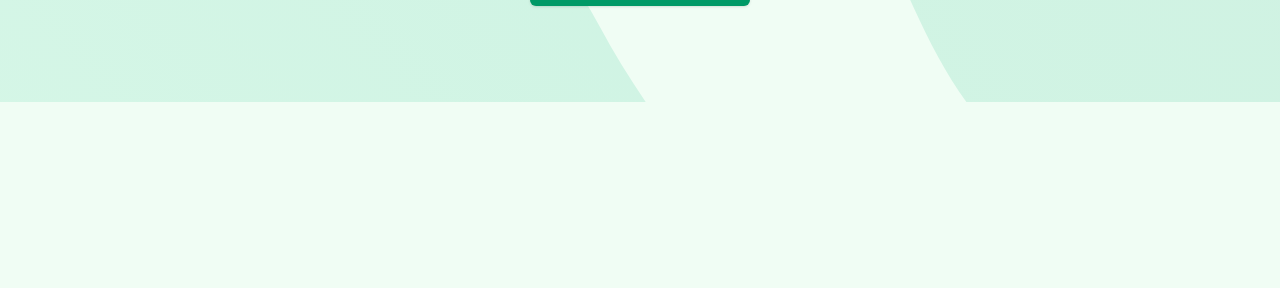
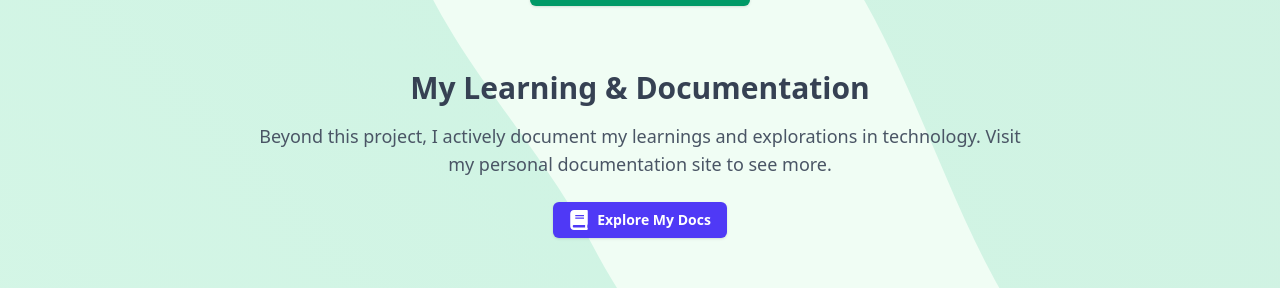
Before and after one commit to DDA1O1/landing-page, a React (Vite) app: page / in a window 1280 px wide. Shown: the part 1116-1404 px from the top of the page. Before the commit the page ends 1240 px from the top, so only its background shows below. Built offline with nearby package versions, Linux system fonts and the light colour scheme.

Commit message:
Enhance HeroSection component: add personal documentation section with link, introduce new state for displaying documentation, and improve readability by organizing architecture PDF options. Update component structure for better clarity.

```diff
--- a/src/components/HeroSection.jsx
+++ b/src/components/HeroSection.jsx
@@ -1,9 +1,8 @@
 // src/components/HeroSection.jsx
 import React, { useState, useEffect } from 'react';
-import './HeroSection.css'; // Ensure this file contains the animations defined previously
-import DropdownButton from './DropdownButton'; // Import the dropdown component
-// Import icons - FaFilePdf is already included
-import { FaAndroid, FaDesktop, FaGlobe, FaGithub, FaFilePdf } from 'react-icons/fa';
+import './HeroSection.css';
+import DropdownButton from './DropdownButton';
+import { FaAndroid, FaDesktop, FaGlobe, FaGithub, FaFilePdf, FaBook } from 'react-icons/fa';
 
 const HeroSection = () => {
   // State for cycling through platforms in the sub-headline
@@ -14,7 +13,8 @@ const HeroSection = () => {
   const [showSubHeadline, setShowSubHeadline] = useState(false);
   const [showButtons, setShowButtons] = useState(false);
   const [showVideo, setShowVideo] = useState(false);
-  const [showArchitecture, setShowArchitecture] = useState(false); // State for architecture section
+  const [showArchitecture, setShowArchitecture] = useState(false);
+  const [showDocsSection, setShowDocsSection] = useState(false);
 
   // --- Cloudinary URLs ---
   const videoUrl = 'https://res.cloudinary.com/debashish/video/upload/f_auto,q_auto/v1745503372/ScreenRec_2025-04-24_12-55-06_-_MERGE_-_Videobolt.net_-_MERGE_mgrlch.mp4';
@@ -26,25 +26,29 @@ const HeroSection = () => {
   // --- End GitHub URL ---
 
   // --- Architecture PDF Links ---
-  // !!! IMPORTANT: Replace these placeholders with your actual PDF URLs !!!
   const architectureOptions = [
     {
       label: 'Desktop Architecture',
-      href: 'https://github.com/user-attachments/files/19825140/Drone.Desktop.-.Technical.Documentation.pdf', // <-- REPLACE THIS URL
-      download: 'Desktop_Architecture.pdf' // Suggests filename for download
+      href: 'https://github.com/user-attachments/files/19825140/Drone.Desktop.-.Technical.Documentation.pdf',
+      download: 'Desktop_Architecture.pdf'
     },
     {
       label: 'Mobile Architecture',
-      href: 'https://github.com/user-attachments/files/19825200/Drone.Control.App.-.Technical.Documentation.pdf', // <-- REPLACE THIS URL
-      download: 'Mobile_Architecture.pdf' // Suggests filename for download
+      href: 'https://github.com/user-attachments/files/19825200/Drone.Control.App.-.Technical.Documentation.pdf',
+      download: 'Mobile_Architecture.pdf'
     },
     {
       label: 'Web Architecture',
-      href: 'https://github.com/user-attachments/files/19825115/Tello.Drone.Control.System.-.Technical.Documentation.3.pdf', // <-- REPLACE THIS URL
-      download: 'Web_Architecture.pdf' // Suggests filename for download
+      href: 'https://github.com/user-attachments/files/19825115/Tello.Drone.Control.System.-.Technical.Documentation.3.pdf',
+      download: 'Web_Architecture.pdf'
     },
   ];
   // --- End Architecture PDF Links ---
+
+  // --- Personal Documentation Site URL ---
+  // !!! IMPORTANT: Replace this with the actual URL to your docs site !!!
+  const personalDocsUrl = 'https://docs.d1o1.fun/'; // <--- REPLACE THIS
+  // --- End Personal Documentation Site URL ---
 
 
   // Effect to trigger the appearance of elements sequentially
@@ -52,13 +56,15 @@ const HeroSection = () => {
     const subHeadlineTimer = setTimeout(() => setShowSubHeadline(true), 1500);
     const buttonsTimer = setTimeout(() => setShowButtons(true), 2000);
     const videoTimer = setTimeout(() => setShowVideo(true), 2500);
-    const architectureTimer = setTimeout(() => setShowArchitecture(true), 3000); // Timer for architecture section
+    const architectureTimer = setTimeout(() => setShowArchitecture(true), 3000);
+    const docsTimer = setTimeout(() => setShowDocsSection(true), 3500);
 
     return () => {
       clearTimeout(subHeadlineTimer);
       clearTimeout(buttonsTimer);
       clearTimeout(videoTimer);
-      clearTimeout(architectureTimer); // Clear architecture timer
+      clearTimeout(architectureTimer);
+      clearTimeout(docsTimer);
     };
   }, []);
 
@@ -172,25 +178,38 @@ const HeroSection = () => {
         </div>
       </div>
 
-      {/* --- MODIFIED: Technical Architecture Section --- */}
-      <div className={`mt-12 md:mt-16 w-full max-w-3xl mx-auto transition-opacity duration-1000 ${showArchitecture ? 'opacity-100' : 'opacity-0'} flex flex-col items-center`}> {/* Added flex center */}
+      {/* Technical Architecture Section */}
+      <div className={`mt-12 md:mt-16 w-full max-w-3xl mx-auto transition-opacity duration-1000 ${showArchitecture ? 'opacity-100' : 'opacity-0'} flex flex-col items-center`}>
          <h2 className="text-2xl md:text-3xl font-semibold text-gray-700 mb-4">Explore the Architecture</h2>
          <p className="text-base md:text-lg text-gray-600 mb-6">
             Dive deeper into the design and technologies used across our mobile, desktop, and web platforms. Download the relevant PDF below.
          </p>
-         {/* Using DropdownButton for Architecture PDFs */}
          <DropdownButton
-            label="Architecture Details" // Changed label
-            options={architectureOptions} // Passed the new options array
-            icon={FaFilePdf} // Use the PDF icon
-            // Applying teal color for consistency with previous single button, or choose another like emerald/gray
-            // Note: DropdownButton internal style applies bg-emerald-600 by default.
-            // If you want a different color, you'd need to pass a className or modify DropdownButton.
-            // For now, let's rely on the default styling which is emerald. Add a comment if teal is preferred.
-            // className="bg-teal-600 hover:bg-teal-700 focus-visible:ring-teal-500" // Example if modifying DropdownButton or passing className prop
+            label="Architecture Details"
+            options={architectureOptions}
+            icon={FaFilePdf}
          />
       </div>
-      {/* --- END: Technical Architecture Section --- */}
+
+      {/* --- NEW: Personal Documentation Section --- */}
+      <div className={`mt-12 md:mt-16 w-full max-w-3xl mx-auto transition-opacity duration-1000 ${showDocsSection ? 'opacity-100' : 'opacity-0'} flex flex-col items-center`}>
+         <h2 className="text-2xl md:text-3xl font-semibold text-gray-700 mb-4">My Learning & Documentation</h2>
+         <p className="text-base md:text-lg text-gray-600 mb-6">
+            Beyond this project, I actively document my learnings and explorations in technology. Visit my personal documentation site to see more.
+         </p>
+         <a
+           href={personalDocsUrl} // Use the variable defined above
+           target="_blank"
+           rel="noopener noreferrer"
+           // Using indigo color as an example, feel free to change
+           className="inline-flex w-full sm:w-auto justify-center items-center gap-x-2 rounded-md bg-indigo-600 px-4 py-2 text-sm font-semibold text-white shadow-sm hover:bg-indigo-700 transition-colors duration-150 focus:outline-none focus-visible:ring-2 focus-visible:ring-indigo-500 focus-visible:ring-offset-2"
+           title="Visit my personal documentation site" // Tooltip for the link
+         >
+           <FaBook className="h-5 w-5" aria-hidden="true" /> {/* Use the Book icon */}
+           Explore My Docs
+         </a>
+      </div>
+      {/* --- END: Personal Documentation Section --- */}
 
     </div> // End of main container
   );
```
